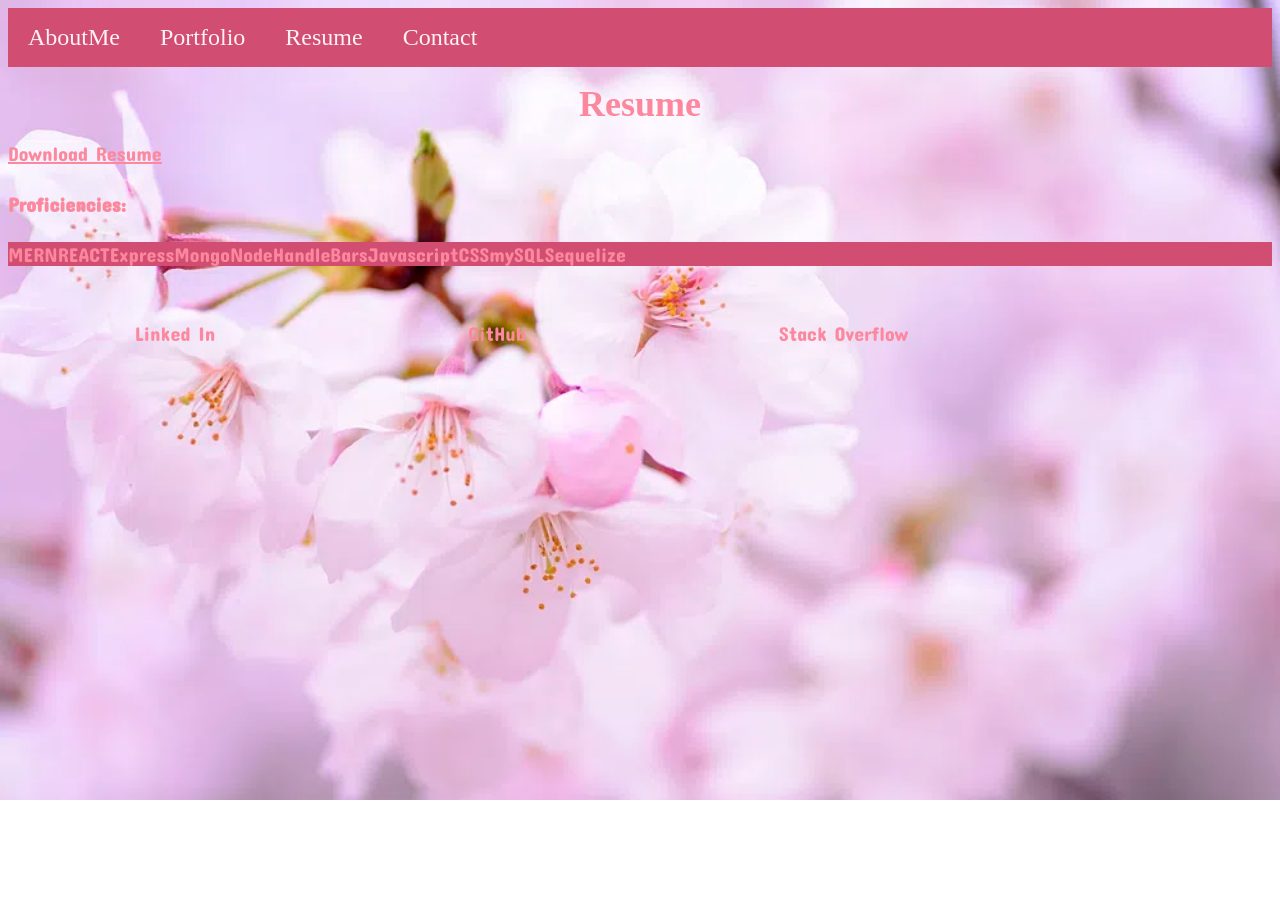
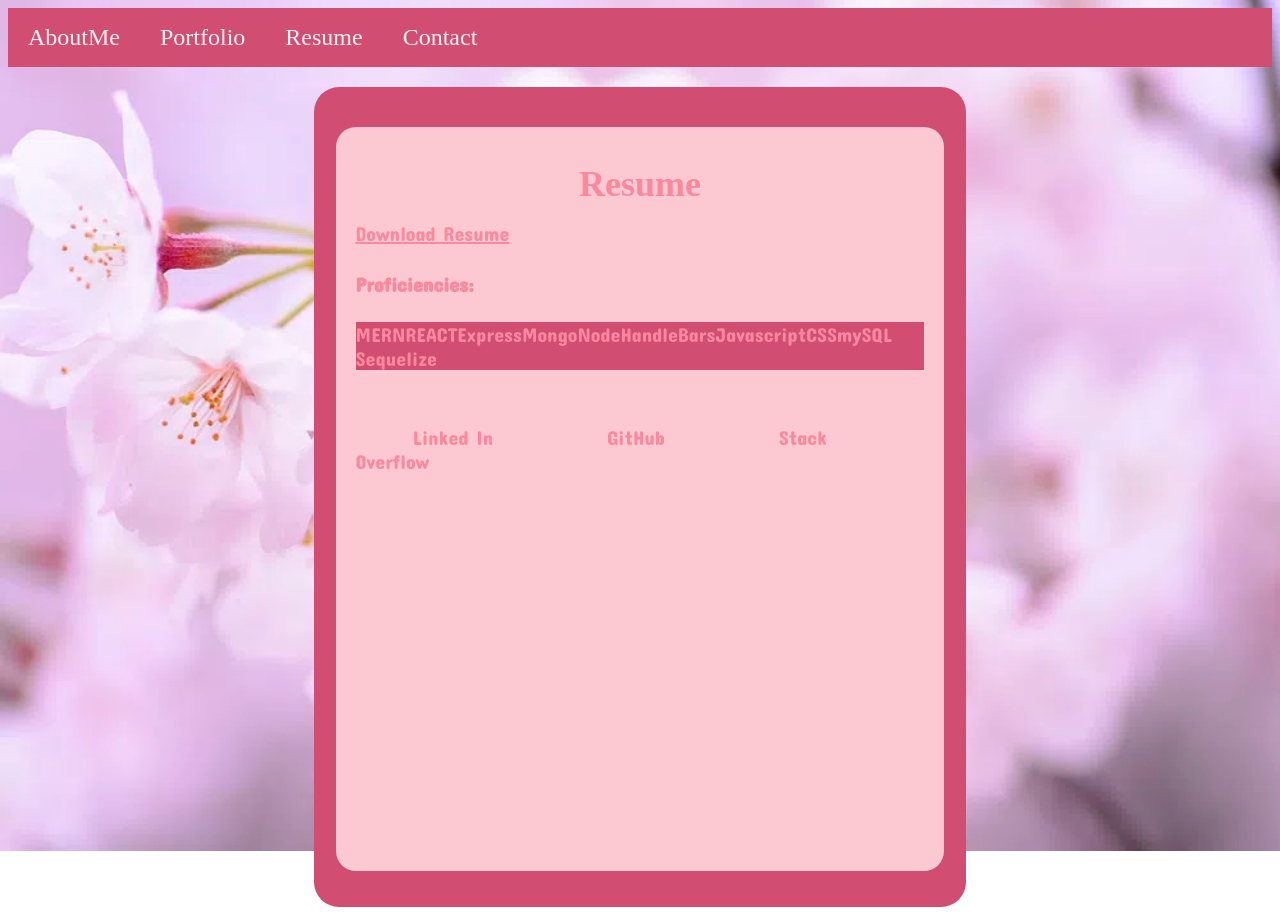
Before and after one commit to AWinterCoding/REACT-Porfolio, a React (Create React App) app in the folder react-portfolio/: page /resume in a window 1280 px wide. Before the commit the page ends 800 px from the top, so only its background shows below. Built offline with nearby package versions, Linux system fonts and the light colour scheme; a web font is replaced by a local one.

Commit message:
fixed corresponding pages to be inline with the aboutme page

```diff
--- a/react-portfolio/src/components/pages/Contact.js
+++ b/react-portfolio/src/components/pages/Contact.js
@@ -5,6 +5,8 @@ import Footer from "../fragments/Footer";
 function Contact() {
     return (<div>
         <NavigationBar />
+        <div className="background">
+        <div className="container">
         <section>
             <h2>Contact Me</h2>
             <form>
@@ -18,6 +20,8 @@ function Contact() {
             </form>
         </section>
         <Footer/>
+        </div>
+        </div>
         </div>);
   }
 
--- a/react-portfolio/src/components/pages/Portfolio.js
+++ b/react-portfolio/src/components/pages/Portfolio.js
@@ -5,8 +5,12 @@ import Footer from "../fragments/Footer";
 function Portfolio() {
     return (<div>
         <NavigationBar />
+        <div className="background">
+        <div className="container">
         <h2>Portfolio</h2>
         <Footer/>
+        </div>
+        </div>
         </div>);
   }
 
--- a/react-portfolio/src/components/pages/Resume.js
+++ b/react-portfolio/src/components/pages/Resume.js
@@ -5,6 +5,8 @@ import Footer from "../fragments/Footer";
 function Resume() {
     return (<div>
         <NavigationBar />
+        <div className="background">
+        <div className="container">
         <section>
             <h2>Resume</h2>
             <a href="#">Download Resume</a>
@@ -23,6 +25,8 @@ function Resume() {
             </ul>
         </section>
         <Footer/>
+        </div>
+        </div>
         </div>);
   }
 
```
